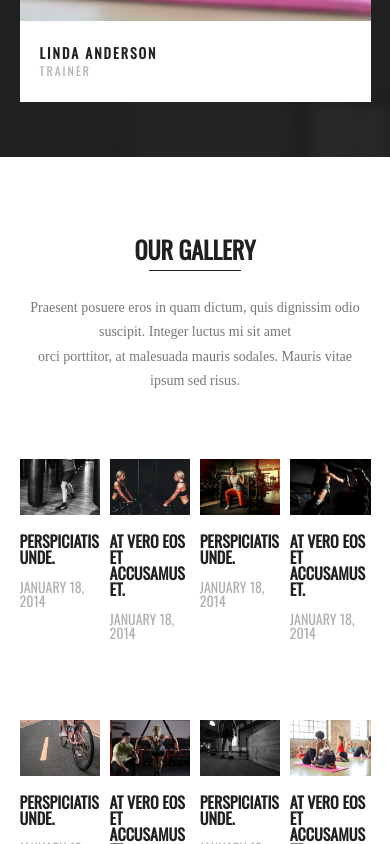
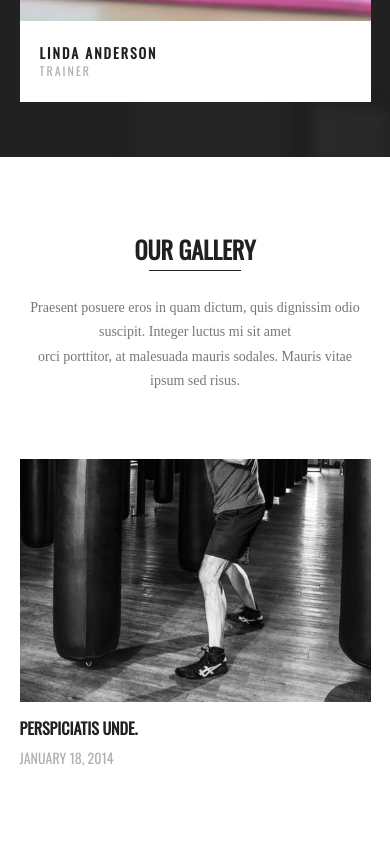
Before and after one commit to varikhryn/FitnessLife, a plain HTML site: page index.html in a window 390 px wide. Shown: the part 11156-12000 px from the top of the page. Drawn offline with nearby package versions, Linux system fonts and the light colour scheme; a web font is replaced by a local one.

Commit message:
section gallery media

```diff
--- a/style/style.css
+++ b/style/style.css
@@ -729,6 +729,18 @@ header{
     .section-team-block-item:nth-of-type(n + 3){
         margin-top: 65px;
     }
+
+    .gallery-block-item{
+        width: 31%;
+    }
+
+    .gallery-block-item:nth-of-type(n+5) {
+        margin-top: 0;
+    }
+
+    .gallery-block-item:nth-of-type(n+4) {
+        margin-top: 65px;
+    }
 }
 /*======================================================================================================================
                                                                                       Media screen and max-width: 1024px
@@ -909,6 +921,37 @@ header{
     .section-about-blocks-item:nth-of-type(n + 3){
         margin-top: 60px;
     }
+
+    .gallery-block-item{
+        width: 46%;
+    }
+
+    .gallery-block-item:nth-of-type(n+4) {
+        margin-top: 0;
+    }
+
+    .gallery-block-item:nth-of-type(n+3) {
+        margin-top: 65px;
+    }
+
+    .gallery-description-popup{
+        flex-direction: column;
+        align-items: flex-start;
+        justify-content: flex-start;
+        padding-bottom: 65px;
+    }
+
+    .gallery-description-popup .description{
+        width: 100%;
+    }
+
+    .gallery-description-popup img{
+        width: 100%;
+    }
+
+    .gallery-port .description{
+        padding: 0;
+    }
 }
 
 /*======================================================================================================================
@@ -944,6 +987,17 @@ header{
         margin-top: 65px;
     }
 
+    .gallery-block-item{
+        width: 100%;
+    }
+
+    .gallery-block-item:nth-of-type(n+3) {
+        margin-top: 0;
+    }
+
+    .gallery-block-item:nth-of-type(n+2) {
+        margin-top: 65px;
+    }
 }
 /*======================================================================================================================
                                                                                        Media screen and max-width: 680px
```
